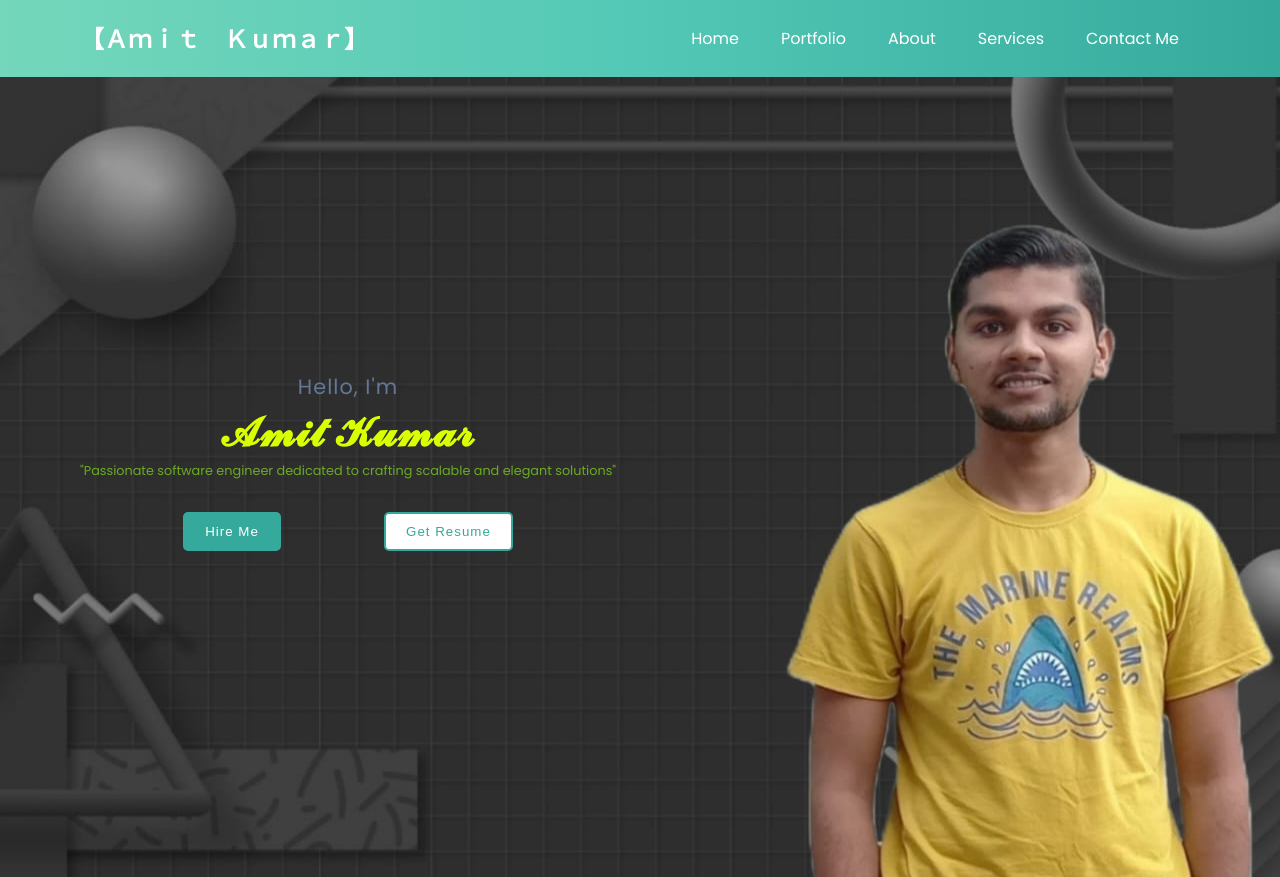
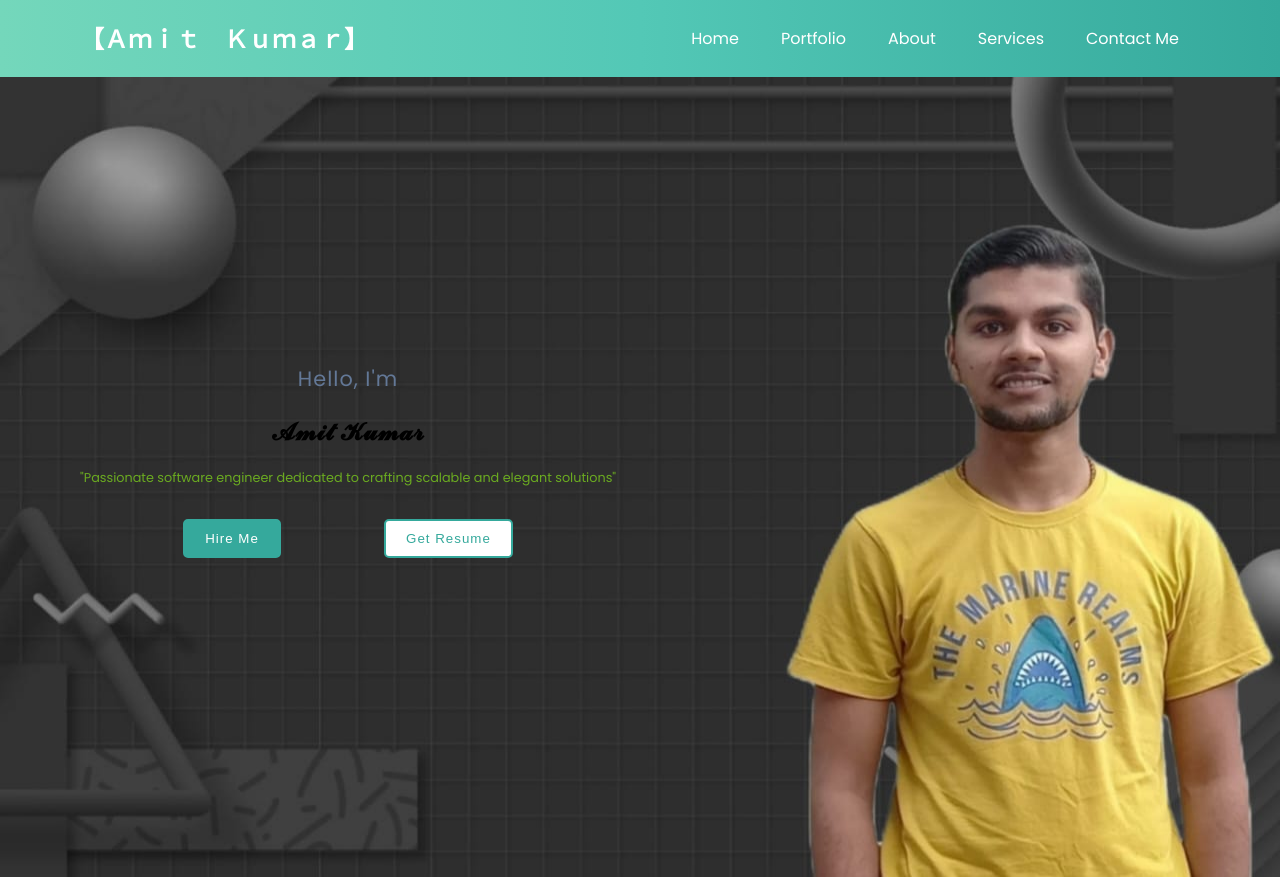
Before and after one commit to amitkumar2027/Portfolio, a plain HTML site: page index.html in a window 1280 px wide. Shown: the top 877 px of the page. Drawn offline with Linux system fonts and the light colour scheme.

Commit message:
Update index.html

```diff
--- a/index.html
+++ b/index.html
@@ -64,7 +64,7 @@
 		<div class="intro">
 			<div class="headings">
 				<h3 class="greet-heading">Hello, I'm</h3>
-				<h1 class="my-heading">𝓐𝓶𝓲𝓽 𝓚𝓾𝓶𝓪𝓻</h1>
+				<h1 class="my-head">𝓐𝓶𝓲𝓽 𝓚𝓾𝓶𝓪𝓻</h1>
 				<h4 class="sub-heading">
 					"Passionate software engineer dedicated to crafting scalable and elegant solutions"
 				</h4>
```
